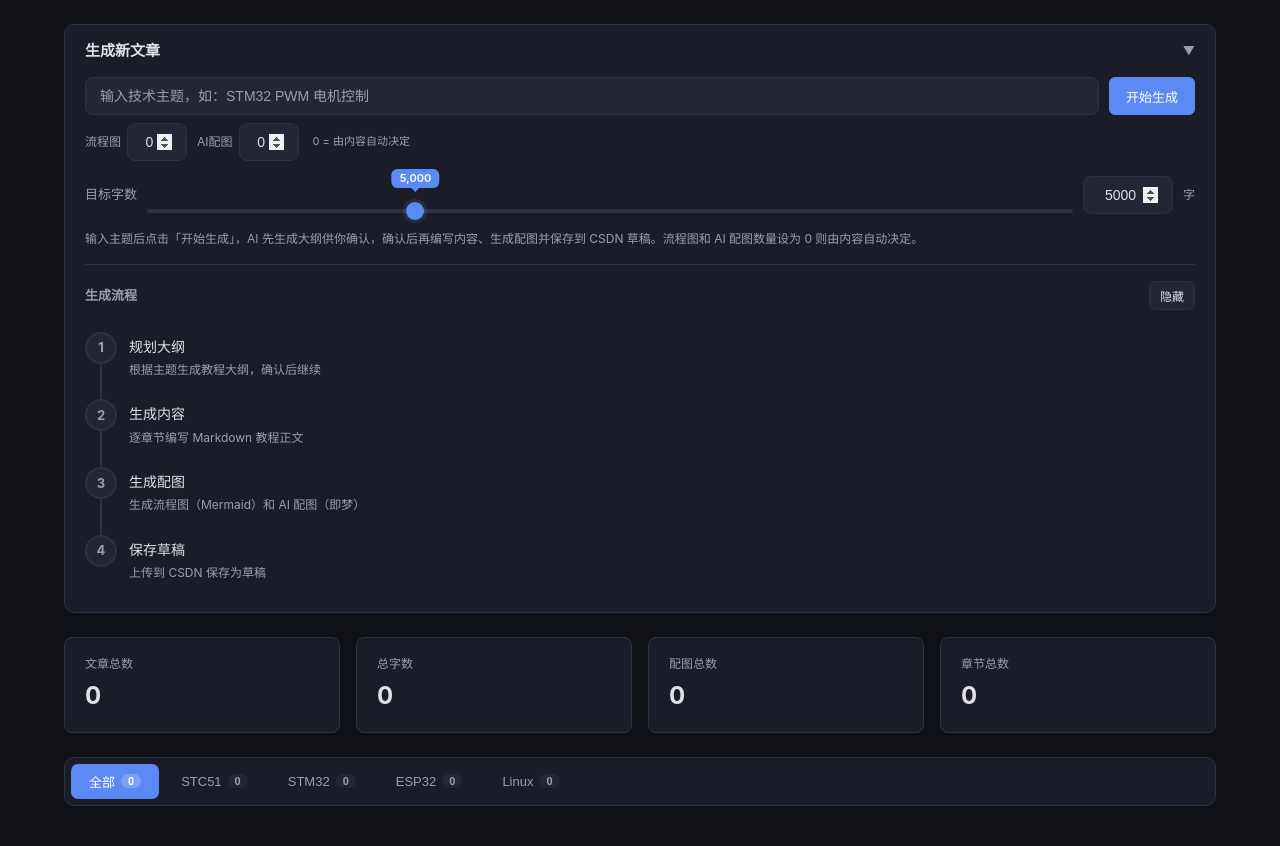
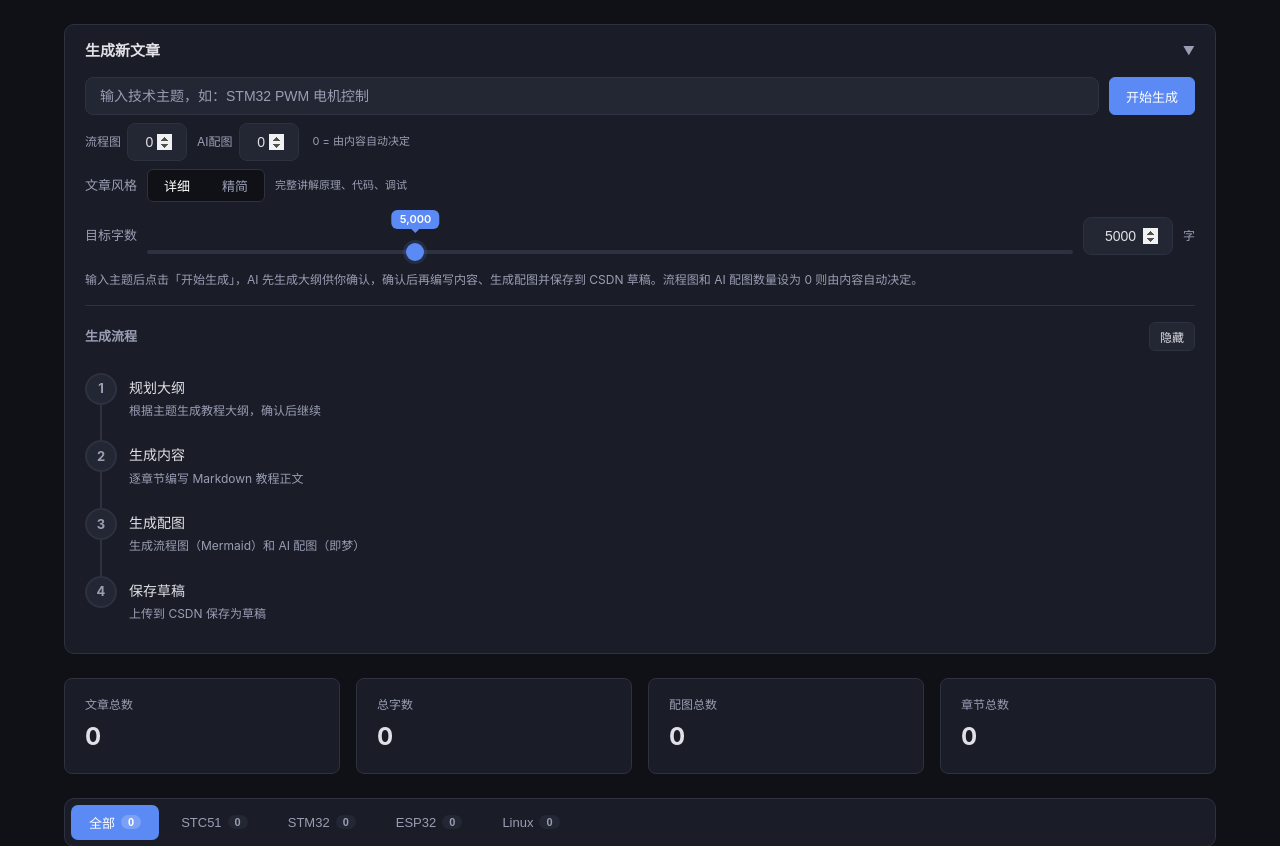
Before and after one commit to RaidKaeil01/automatic-release-system, a Flask app: page / in a window 1280 px wide. Shown: the part 69-915 px from the top of the page. Run offline with Flask 3, Linux system fonts and the light colour scheme.

Commit message:
feat: add article style selector (detailed/concise)
- Add style toggle in generate panel (详细/精简)
- Detailed mode: full explanations, 5-8 chapters, 3000-5000 words per chapter
- Concise mode: focus on key techniques and implementation flow, 3-5 chapters, 1000-2000 words per chapter
- Update PlannerAgent with separate prompts for each style
- Update WriterAgent to adjust content density based on style
- Pass style parameter through entire pipeline (frontend → API → agents)

```diff
--- a/web/app.py
+++ b/web/app.py
@@ -263,6 +263,7 @@ def api_generate():
     save_as_draft = data.get("draft", True)
     word_count = data.get("word_count", 5000)
     outline = data.get("outline")  # 可选：已确认的大纲
+    style = data.get("style", "detailed")  # "detailed" 或 "concise"
 
     from main import run_pipeline_stream
 
@@ -273,7 +274,8 @@ def api_generate():
             for event in run_pipeline_stream(
                 topic, save_as_draft=save_as_draft, max_images=max_images,
                 word_count=word_count, outline=outline,
-                max_diagrams=max_diagrams, max_ai_images=max_ai_images
+                max_diagrams=max_diagrams, max_ai_images=max_ai_images,
+                style=style
             ):
                 q.put(event)
         except Exception as e:
@@ -304,12 +306,13 @@ def api_outline_generate():
         return jsonify({"error": "请输入主题"}), 400
 
     word_count = data.get("word_count", 5000)
+    style = data.get("style", "detailed")
     output_dir = OUTPUT_DIR / topic.replace(" ", "_").replace("/", "_")
 
     from main import generate_outline, outline_to_markdown
 
     try:
-        outline = generate_outline(topic, word_count=word_count, output_dir=output_dir)
+        outline = generate_outline(topic, word_count=word_count, output_dir=output_dir, style=style)
         md_content = outline_to_markdown(outline)
         return jsonify({"outline": outline, "outline_md": md_content, "name": output_dir.name})
     except Exception as e:
--- a/web/static/style.css
+++ b/web/static/style.css
@@ -160,6 +160,40 @@ a:hover { text-decoration: underline; }
     font-size: 11px;
     color: var(--text2);
     margin-left: 4px;
+}
+
+/* ── 风格选择 ──────────────────────────────────────── */
+.style-selector {
+    display: flex;
+    align-items: center;
+    gap: 10px;
+}
+.style-toggle {
+    display: flex;
+    background: var(--bg);
+    border: 1px solid var(--border);
+    border-radius: 6px;
+    overflow: hidden;
+}
+.style-btn {
+    padding: 6px 16px;
+    font-size: 13px;
+    border: none;
+    background: transparent;
+    color: var(--text2);
+    cursor: pointer;
+    transition: all 0.2s;
+}
+.style-btn:hover {
+    color: var(--text);
+}
+.style-btn.active {
+    background: var(--primary);
+    color: #fff;
+}
+.style-hint {
+    font-size: 11px;
+    color: var(--text2);
 }
 
 /* ── 字数控制 ──────────────────────────────────────── */
--- a/web/templates/index.html
+++ b/web/templates/index.html
@@ -46,6 +46,16 @@
                             <input type="number" id="maxAiImages" class="form-input form-input-sm" value="0" min="0" max="20" title="AI图片数量，0=自动" />
                         </div>
                         <span class="image-control-hint">0 = 由内容自动决定</span>
+                    </div>
+                    <div class="form-row">
+                        <div class="style-selector">
+                            <label class="wc-label">文章风格</label>
+                            <div class="style-toggle">
+                                <button type="button" class="style-btn active" data-style="detailed" onclick="setStyle('detailed', this)">详细</button>
+                                <button type="button" class="style-btn" data-style="concise" onclick="setStyle('concise', this)">精简</button>
+                            </div>
+                            <span class="style-hint" id="styleHint">完整讲解原理、代码、调试</span>
+                        </div>
                     </div>
                     <div class="form-row">
                         <div class="word-count-control">
@@ -331,6 +341,19 @@
             updateWcTooltip(document.getElementById('wordCountSlider').value);
         }, 100);
 
+        // ── 文章风格选择 ──────────────────────────────────
+        let currentStyle = 'detailed';
+
+        function setStyle(style, btn) {
+            currentStyle = style;
+            document.querySelectorAll('.style-btn').forEach(b => b.classList.remove('active'));
+            btn.classList.add('active');
+            const hint = document.getElementById('styleHint');
+            hint.textContent = style === 'concise'
+                ? '聚焦关键技术点和实现流程'
+                : '完整讲解原理、代码、调试';
+        }
+
         const DEFAULT_DETAILS = [
             '根据主题生成教程大纲，确认后继续',
             '逐章节编写 Markdown 教程正文',
@@ -377,7 +400,7 @@
             fetch('/api/outline', {
                 method: 'POST',
                 headers: { 'Content-Type': 'application/json' },
-                body: JSON.stringify({ topic, word_count: wordCount })
+                body: JSON.stringify({ topic, word_count: wordCount, style: currentStyle })
             }).then(r => r.json()).then(data => {
                 if (data.error) {
                     alert('大纲生成失败: ' + data.error);
@@ -547,7 +570,7 @@
                 headers: { 'Content-Type': 'application/json' },
                 body: JSON.stringify({
                     topic, max_diagrams: maxDiagrams, max_ai_images: maxAiImages,
-                    draft: true, word_count: wordCount, outline: outline
+                    draft: true, word_count: wordCount, outline: outline, style: currentStyle
                 })
             }).then(response => {
                 const reader = response.body.getReader();
```
Also changed, not shown: agents/planner_agent.py (+57 -17 lines), agents/writer_agent.py (+50 -9 lines), main.py (+15 -12 lines).
